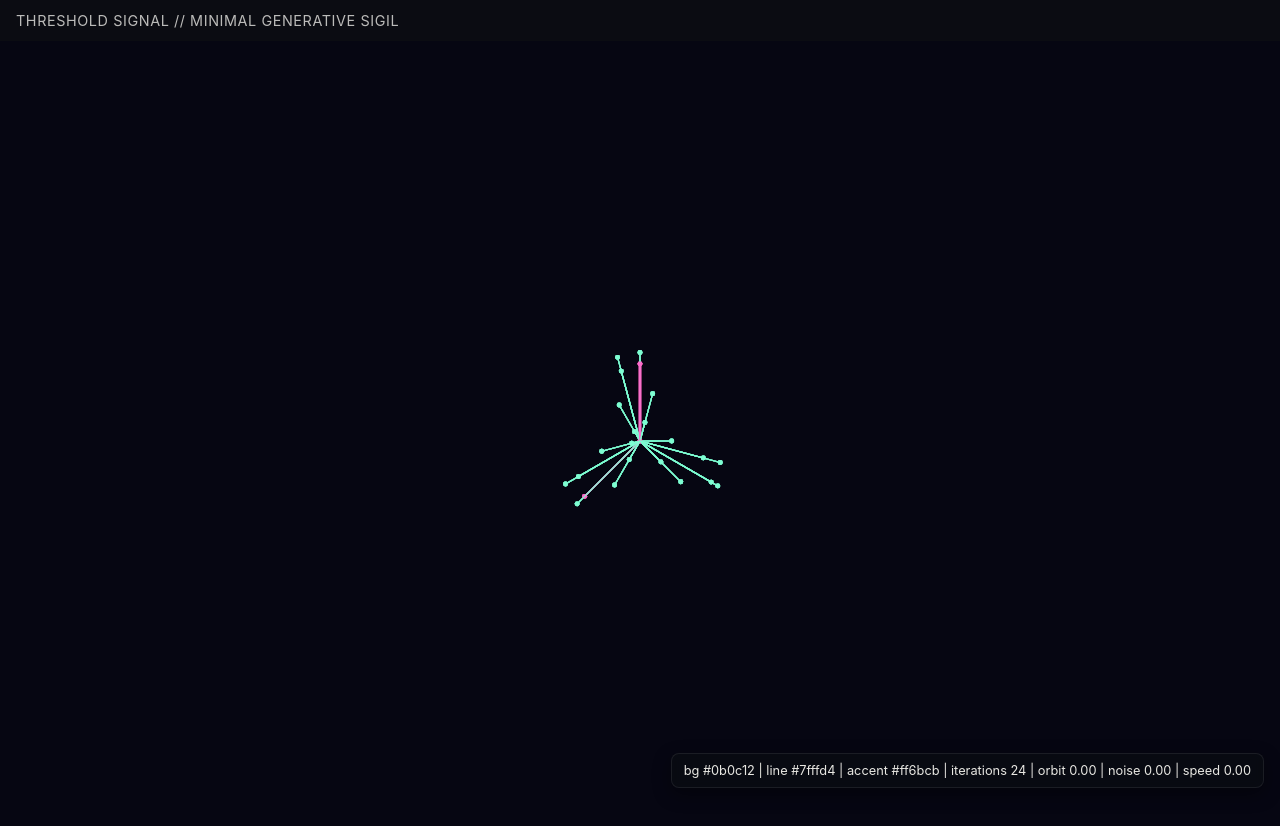
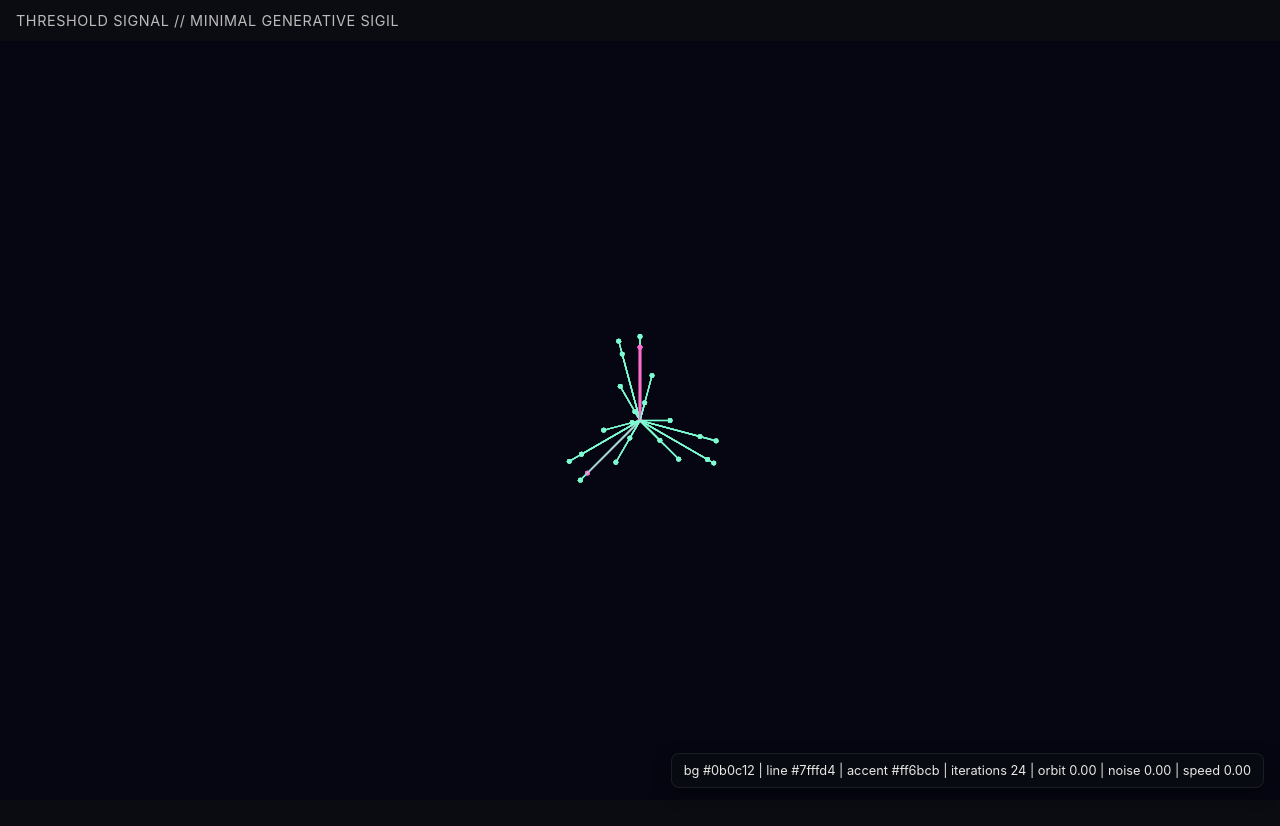
Before and after one commit to WhatsYourWhy/Thresholds, a plain HTML site: page Sigil/threshold.html in a window 1280 px wide. After the commit the page ends 800 px from the top, so only its background shows below. Drawn offline with Linux system fonts and the light colour scheme.

Commit message:
Steady the sigil frame

```diff
--- a/Sigil/threshold.html
+++ b/Sigil/threshold.html
@@ -22,6 +22,7 @@
         display: flex;
         flex-direction: column;
         min-height: 100vh;
+        position: relative;
       }
 
       header {
@@ -34,8 +35,9 @@
 
       canvas {
         flex: 1;
-        width: 100vw;
-        height: 100vh;
+        width: 100%;
+        height: 100%;
+        min-height: 0;
         display: block;
       }
 
@@ -118,14 +120,14 @@
       const canvas = document.getElementById("sigil");
       const ctx = canvas.getContext("2d");
       const legend = document.getElementById("legend");
+      let dpr = window.devicePixelRatio || 1;
 
       function resize() {
-        const { innerWidth, innerHeight } = window;
-        canvas.width = innerWidth * devicePixelRatio;
-        canvas.height = innerHeight * devicePixelRatio;
-        canvas.style.width = `${innerWidth}px`;
-        canvas.style.height = `${innerHeight}px`;
-        ctx.setTransform(devicePixelRatio, 0, 0, devicePixelRatio, 0, 0);
+        dpr = window.devicePixelRatio || 1;
+        const { width, height } = canvas.getBoundingClientRect();
+        canvas.width = width * dpr;
+        canvas.height = height * dpr;
+        ctx.setTransform(dpr, 0, 0, dpr, 0, 0);
       }
 
       let frame = 0;
@@ -147,7 +149,8 @@
       }
 
       function loop() {
-        const { innerWidth: w, innerHeight: h } = window;
+        const w = canvas.width / dpr;
+        const h = canvas.height / dpr;
         ctx.save();
         ctx.globalAlpha = 0.08;
         ctx.fillStyle = config.background;
```
